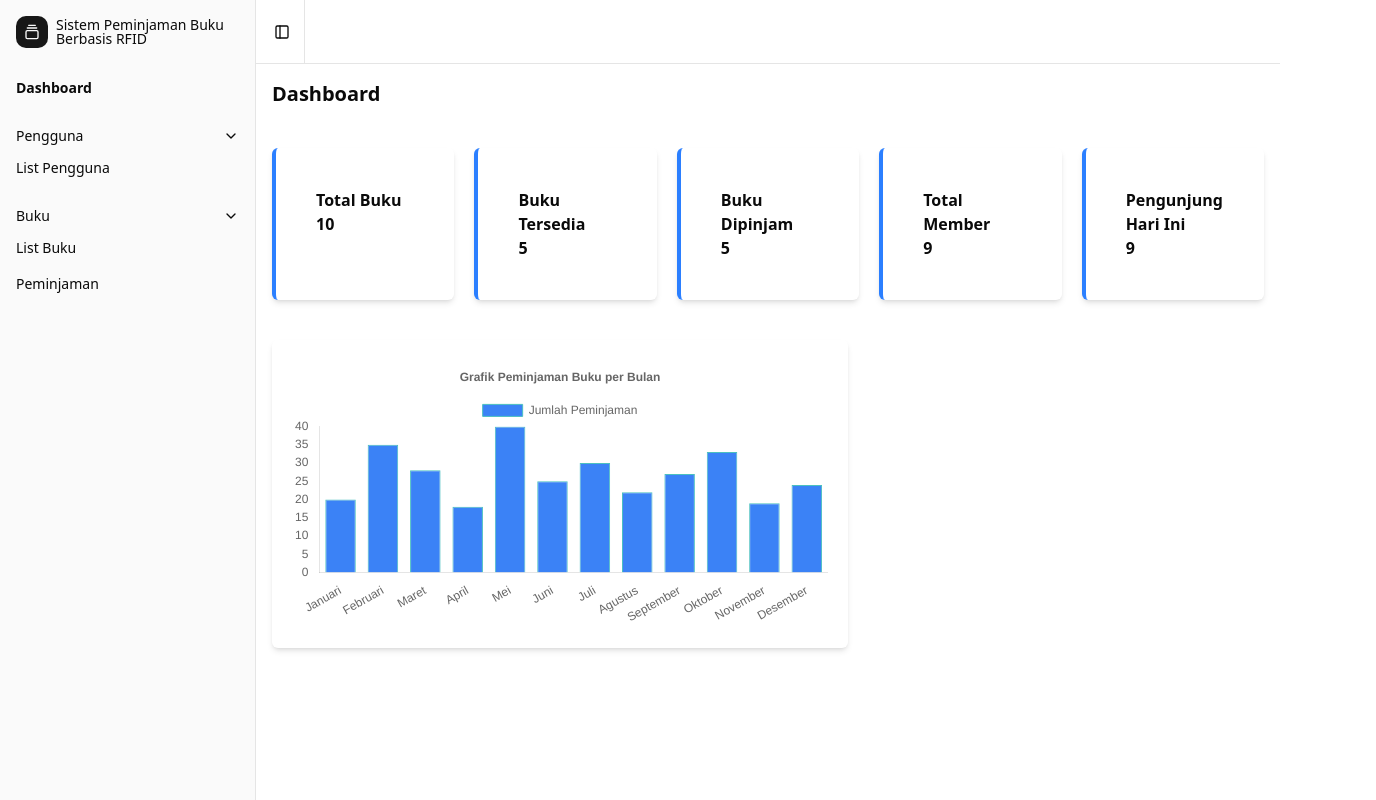
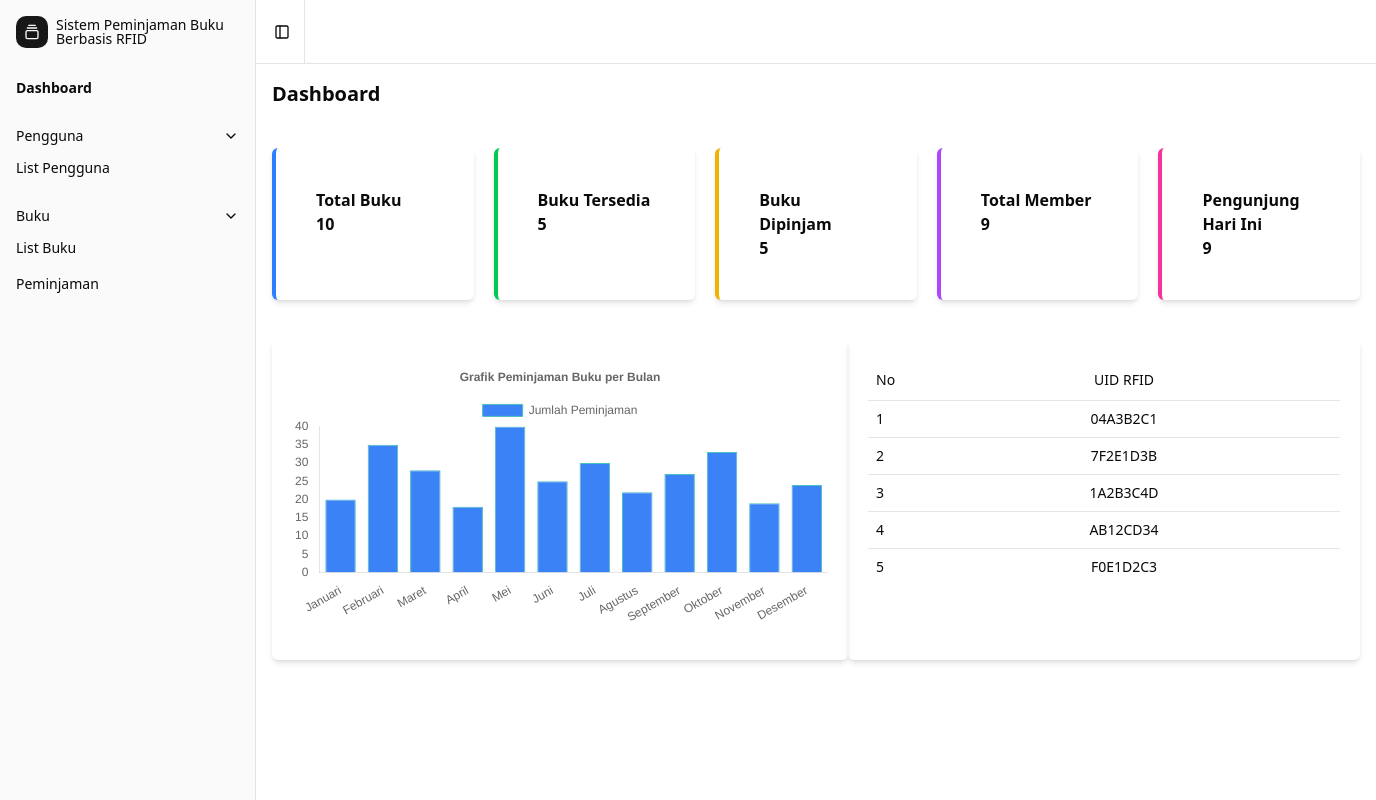
Before and after one commit to Tomiyaf/fe-peminjaman-buku-rfid, a React (Vite) app: page / in a window 1280 px wide. Shown: the whole page, 1376 px wide, since content can reach past the window. Built offline with nearby package versions, Linux system fonts and the light colour scheme.

Commit message:
add rfid table

```diff
--- a/src/mocks/dataRFID.js
+++ b/src/mocks/dataRFID.js
@@ -1,9 +1,9 @@
 const dataRFID = [
-  { uid: "04A3B2C1" },
-  { uid: "7F2E1D3B" },
-  { uid: "1A2B3C4D" },
-  { uid: "AB12CD34" },
-  { uid: "F0E1D2C3" },
+  { id: 1, uid: "04A3B2C1" },
+  { id: 2, uid: "7F2E1D3B" },
+  { id: 3, uid: "1A2B3C4D" },
+  { id: 4, uid: "AB12CD34" },
+  { id: 5, uid: "F0E1D2C3" },
 ];
 
 export default dataRFID;
--- a/src/pages/Dashboard.jsx
+++ b/src/pages/Dashboard.jsx
@@ -1,5 +1,16 @@
 import ChartPeminjamanBuku from "../components/ChartPeminjamanBuku";
 import dataPeminjamanChart from "../mocks/dataPeminjamanChart";
+import {
+  Table,
+  TableBody,
+  TableCaption,
+  TableCell,
+  TableFooter,
+  TableHead,
+  TableHeader,
+  TableRow,
+} from "@/components/ui/table";
+import dataRFID from "../mocks/dataRFID";
 
 function Dashboard() {
   return (
@@ -11,28 +22,57 @@ function Dashboard() {
           <span>Total Buku</span>
           <span>10</span>
         </div>
-        <div className="flex flex-col border-l-4 border-blue-500 rounded-sm shadow-md px-10 py-10 w-full">
+        <div className="flex flex-col border-l-4 border-green-500 rounded-sm shadow-md px-10 py-10 w-full">
           <span>Buku Tersedia</span>
           <span>5</span>
         </div>
-        <div className="flex flex-col border-l-4 border-blue-500 rounded-sm shadow-md px-10 py-10 w-full">
+        <div className="flex flex-col border-l-4 border-yellow-500 rounded-sm shadow-md px-10 py-10 w-full">
           <span>Buku Dipinjam</span>
           <span>5</span>
         </div>
-        <div className="flex flex-col border-l-4 border-blue-500 rounded-sm shadow-md px-10 py-10 w-full">
+        <div className="flex flex-col border-l-4 border-purple-500 rounded-sm shadow-md px-10 py-10 w-full">
           <span>Total Member</span>
           <span>9</span>
         </div>
-        <div className="flex flex-col border-l-4 border-blue-500 rounded-sm shadow-md px-10 py-10 w-full">
+        <div className="flex flex-col border-l-4 border-pink-500 rounded-sm shadow-md px-10 py-10 w-full">
           <span>Pengunjung Hari Ini</span>
           <span>9</span>
         </div>
       </div>
-      <div className="w-xl rounded-sm shadow-md p-5 mt-10">
-        <ChartPeminjamanBuku data={dataPeminjamanChart} />
+      <div className="flex justify-around w-full h-80">
+        <div className="h-full max-w-xl w-full rounded-sm shadow-md p-5 mt-10">
+          <ChartPeminjamanBuku data={dataPeminjamanChart} />
+        </div>
+        <div className="w-lg h-full overflow-y-scroll rounded-sm shadow-md p-5 mt-10">
+          <TableRFID dataRFID={dataRFID} className="" />
+        </div>
       </div>
     </div>
   );
 }
 
 export default Dashboard;
+
+function TableRFID({ dataRFID }) {
+  return (
+    <Table className="">
+      {/* <TableCaption>Daftar UID RFID</TableCaption> */}
+      <TableHeader>
+        <TableRow>
+          <TableHead className="w-10">No</TableHead>
+          <TableHead className="flex justify-center items-center">
+            UID RFID
+          </TableHead>
+        </TableRow>
+      </TableHeader>
+      <TableBody className="">
+        {dataRFID.map((rfid, index) => (
+          <TableRow key={index}>
+            <TableCell className="">{index + 1}</TableCell>
+            <TableCell className="flex justify-center">{rfid.uid}</TableCell>
+          </TableRow>
+        ))}
+      </TableBody>
+    </Table>
+  );
+}
--- a/src/pages/ListBuku.jsx
+++ b/src/pages/ListBuku.jsx
@@ -43,7 +43,7 @@ function ListBuku() {
             <TableHead>ISBN</TableHead>
             <TableHead>Tahun</TableHead>
             {/* <TableHead>Status</TableHead> */}
-            <TableHead>Aksi</TableHead>
+            <TableHead className="w-[150px]">Aksi</TableHead>
           </TableRow>
         </TableHeader>
         <TableBody>
@@ -65,7 +65,7 @@ function ListBuku() {
               <TableCell className="flex gap-2">
                 <EditBukuCard buku={buku} />
                 <Dialog>
-                  <DialogTrigger>
+                  <DialogTrigger asChild>
                     <Button className="bg-red-500 text-white hover:bg-red-400 hover:text-white hover:cursor-pointer">
                       Hapus
                     </Button>
--- a/src/pages/ListPengguna.jsx
+++ b/src/pages/ListPengguna.jsx
@@ -50,7 +50,7 @@ function ListPengguna() {
               <TableCell className="flex gap-2">
                 <EditPenggunaCard pengguna={user} />
                 <Dialog>
-                  <DialogTrigger>
+                  <DialogTrigger asChild>
                     <Button className="bg-red-500 text-white hover:bg-red-400 hover:text-white hover:cursor-pointer">
                       Hapus
                     </Button>
```
